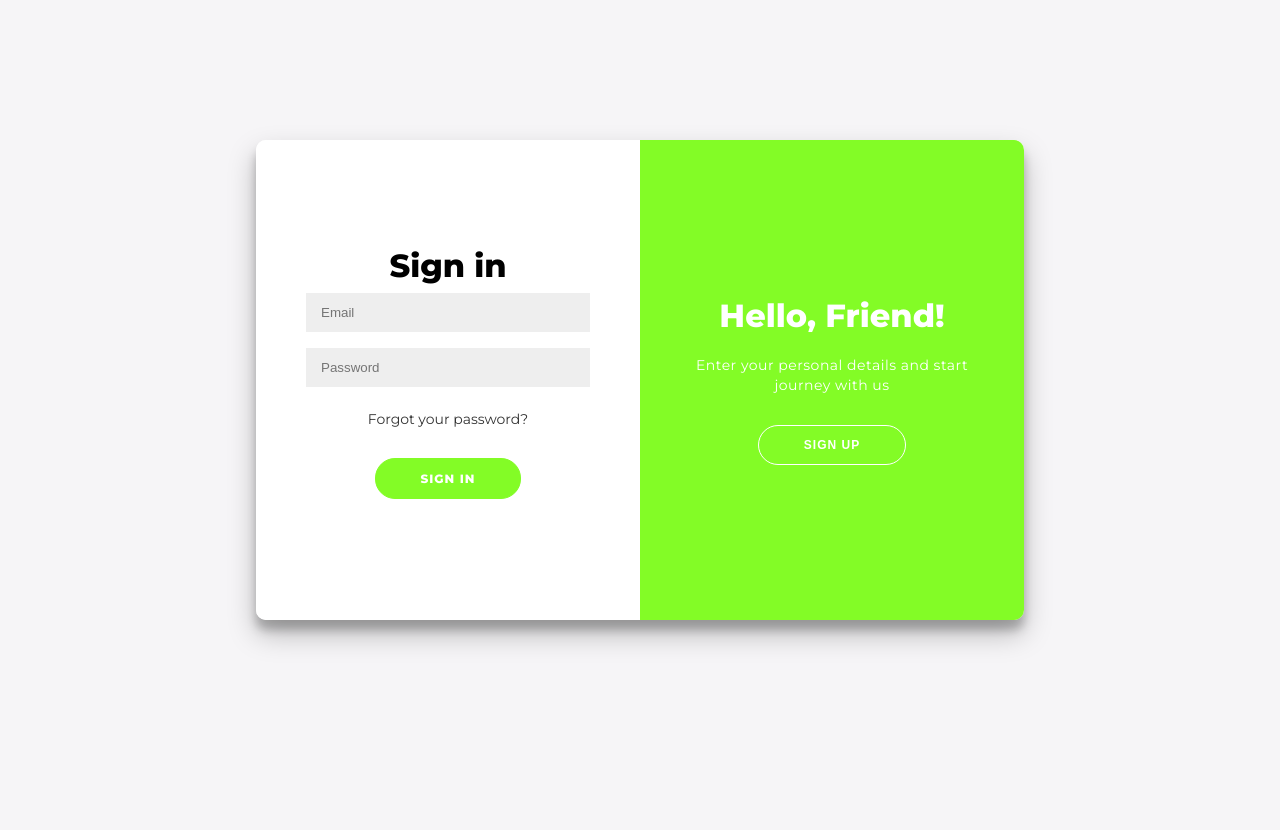
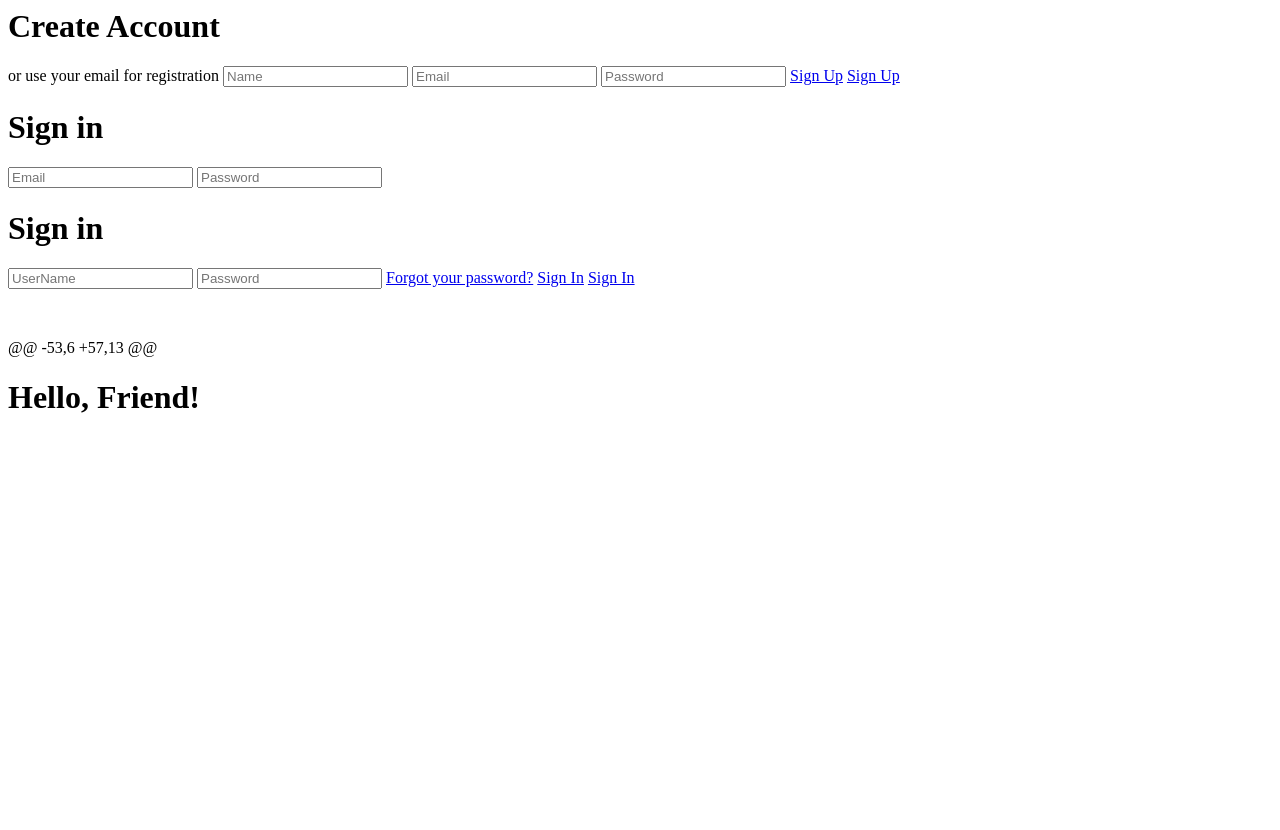
Before and after one commit to syashfr/ozar, a Django app: template templates/login.html in a window 1280 px wide. After the commit the page ends 413 px from the top, so only its background shows below. Run offline with Django 3.2, Linux system fonts and the light colour scheme; the template is opened without the code that fills it, so the values that code supplies are empty.

Commit message:
added changes from signIn

```diff
--- a/static_files/resources/css/login_modal.css
+++ b/static_files/resources/css/login_modal.css
@@ -43,7 +43,12 @@
     text-decoration: none;
     margin: 15px 0;
 }
-
+a {
+    color: #333;
+    font-size: 14px;
+    text-decoration: none;
+    margin: 15px 0;
+}
 button {
     border-radius: 20px;
     border: 1px solid #83fc26;
--- a/templates/login.html
+++ b/templates/login.html
@@ -1,16 +1,9 @@
 {% load static %}
-
-<!DOCTYPE html>
-<html lang="en">
-<head>
-    <title>{% block title %}Login{% endblock %}</title>
-    <link rel="stylesheet" type="text/css" href="{% static 'resources/css/login_modal.css' %}">
-
-</head>
 <body>
     <div class="container" id="container">
         <div class="form-container sign-up-container">
             <form action="#">
+            <form method="post" action="{% url 'login' %}">
                 <h1>Create Account</h1>
 
                 <span>or use your email for registration</span>
@@ -18,44 +11,39 @@
                 <input type="email" placeholder="Email" />
                 <input type="password" placeholder="Password" />
                 <a href="#open-modal" class="button">Sign Up</a>
+                <a href="#" class="button">Sign Up</a>
             </form>
         </div>
+
         <div class="form-container sign-in-container">
             <form action="#">
                 <h1>Sign in</h1>
 
                 <input type="email" placeholder="Email" />
                 <input type="password" placeholder="Password" />
+            <form id="SingInForm" method="post" action="{% url 'login' %}">
+                <h1>Sign in</h1>
+                {% csrf_token %}
+                <input type="text" placeholder="UserName" name="username" />
+                <input type="password" placeholder="Password" name="password" />
                 <a href="#">Forgot your password?</a>
                 <a href="#open-modal" class="button">Sign In</a>
+                <a href="#" class="button" onclick="document.getElementById('SingInForm').submit()">Sign In</a>
+                <p id="notMatch" style="visibility:hidden">Your username and password didn't match. Please try again.</p>
+
             </form>
         </div>
         <div class="overlay-container">
-            <div class="overlay">
-                <div class="overlay-panel overlay-left">
-                    <h1>Welcome Back!</h1>
-                    <p>To keep connected with us please login with your personal info</p>
-                    <button class="ghost" id="signIn">Sign In</button>
-                </div>
-                <div class="overlay-panel overlay-right">
-                    <h1>Hello, Friend!</h1>
-                    <p>Enter your personal details and start journey with us</p>
-                    <button class="ghost" id="signUp">Sign Up</button>
-                </div>
-            </div>
+@@ -53,6 +57,13 @@ <h1>Hello, Friend!</h1>
         </div>
     </div>
 
-    <div id="open-modal" class="modal-window">
-        <div>
-            <a href="#modal-close" title="Close" class="modal-close">close &times;</a>
-            <div class="loader">Loading...</div>
-        </div>
-    </div>
+    {% if form.errors %}
+    <script>
+        document.getElementById("notMatch").style.visibility = "visible";
+    </script>
+    {% endif %}
+
 
 
     <script src="{% static 'resources/js/login-form.js' %}"></script>
-
-</body>
-
-</html>
```
